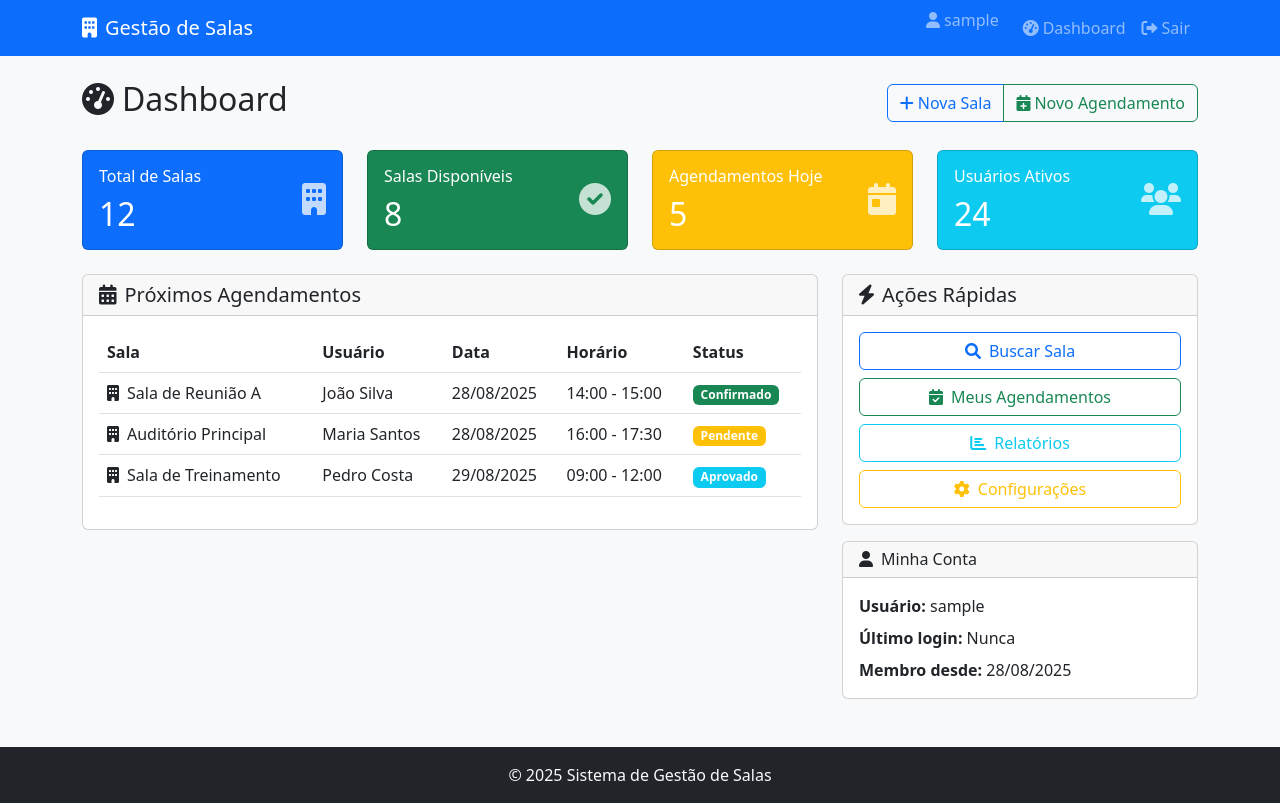
After one commit to guilhermesilveira/gestao-de-salas, a Django app: page /dashboard/ in a window 1280 px wide. The commit adds this page. Run offline with Django 5.2, Linux system fonts and the light colour scheme; the visitor is signed in with stand-in values (Sample User, id 1).

Commit message:
versao com suporte a login

```diff
--- /dev/null
+++ b/webapp/templates/webapp/base.html
@@ -0,0 +1,78 @@
+<!DOCTYPE html>
+<html lang="pt-BR">
+<head>
+    <meta charset="UTF-8">
+    <meta name="viewport" content="width=device-width, initial-scale=1.0">
+    <title>{% block title %}Gestão de Salas{% endblock %}</title>
+    <link href="https://cdn.jsdelivr.net/npm/bootstrap@5.3.0/dist/css/bootstrap.min.css" rel="stylesheet">
+    <link href="https://cdnjs.cloudflare.com/ajax/libs/font-awesome/6.0.0/css/all.min.css" rel="stylesheet">
+</head>
+<body class="bg-light">
+    <nav class="navbar navbar-expand-lg navbar-dark bg-primary">
+        <div class="container">
+            <a class="navbar-brand" href="{% url 'webapp:welcome' %}">
+                <i class="fas fa-building me-2"></i>Gestão de Salas
+            </a>
+            <button class="navbar-toggler" type="button" data-bs-toggle="collapse" data-bs-target="#navbarNav">
+                <span class="navbar-toggler-icon"></span>
+            </button>
+            <div class="collapse navbar-collapse" id="navbarNav">
+                <ul class="navbar-nav ms-auto">
+                    {% if user.is_authenticated %}
+                        <li class="nav-item">
+                            <span class="navbar-text me-3">
+                                <i class="fas fa-user me-1"></i>{{ user.username }}
+                            </span>
+                        </li>
+                        <li class="nav-item">
+                            <a class="nav-link" href="{% url 'webapp:dashboard' %}">
+                                <i class="fas fa-tachometer-alt me-1"></i>Dashboard
+                            </a>
+                        </li>
+                        <li class="nav-item">
+                            <a class="nav-link" href="{% url 'webapp:logout' %}">
+                                <i class="fas fa-sign-out-alt me-1"></i>Sair
+                            </a>
+                        </li>
+                    {% else %}
+                        <li class="nav-item">
+                            <a class="nav-link" href="{% url 'webapp:login' %}">
+                                <i class="fas fa-sign-in-alt me-1"></i>Entrar
+                            </a>
+                        </li>
+                        <li class="nav-item">
+                            <a class="nav-link" href="{% url 'webapp:register' %}">
+                                <i class="fas fa-user-plus me-1"></i>Cadastrar
+                            </a>
+                        </li>
+                    {% endif %}
+                </ul>
+            </div>
+        </div>
+    </nav>
+
+    <main class="container mt-4">
+        {% if messages %}
+            <div class="messages">
+                {% for message in messages %}
+                    <div class="alert alert-{% if message.tags == 'error' %}danger{% else %}{{ message.tags }}{% endif %} alert-dismissible fade show" role="alert">
+                        {{ message }}
+                        <button type="button" class="btn-close" data-bs-dismiss="alert"></button>
+                    </div>
+                {% endfor %}
+            </div>
+        {% endif %}
+
+        {% block content %}
+        {% endblock %}
+    </main>
+
+    <footer class="bg-dark text-light text-center py-3 mt-5">
+        <div class="container">
+            <p class="mb-0">&copy; 2025 Sistema de Gestão de Salas</p>
+        </div>
+    </footer>
+
+    <script src="https://cdn.jsdelivr.net/npm/bootstrap@5.3.0/dist/js/bootstrap.bundle.min.js"></script>
+</body>
+</html>
--- /dev/null
+++ b/webapp/templates/webapp/dashboard.html
@@ -0,0 +1,194 @@
+{% extends 'webapp/base.html' %}
+
+{% block title %}Dashboard - Gestão de Salas{% endblock %}
+
+{% block content %}
+<div class="row">
+    <div class="col-12">
+        <div class="d-flex justify-content-between align-items-center mb-4">
+            <h1 class="h2">
+                <i class="fas fa-tachometer-alt me-2"></i>Dashboard
+            </h1>
+            <div class="btn-group" role="group">
+                <button type="button" class="btn btn-outline-primary">
+                    <i class="fas fa-plus me-1"></i>Nova Sala
+                </button>
+                <button type="button" class="btn btn-outline-success">
+                    <i class="fas fa-calendar-plus me-1"></i>Novo Agendamento
+                </button>
+            </div>
+        </div>
+    </div>
+</div>
+
+<div class="row g-4">
+    <!-- Estatísticas -->
+    <div class="col-md-3">
+        <div class="card bg-primary text-white">
+            <div class="card-body">
+                <div class="d-flex justify-content-between">
+                    <div>
+                        <h6 class="card-title">Total de Salas</h6>
+                        <h2 class="mb-0">12</h2>
+                    </div>
+                    <div class="align-self-center">
+                        <i class="fas fa-building fa-2x opacity-75"></i>
+                    </div>
+                </div>
+            </div>
+        </div>
+    </div>
+
+    <div class="col-md-3">
+        <div class="card bg-success text-white">
+            <div class="card-body">
+                <div class="d-flex justify-content-between">
+                    <div>
+                        <h6 class="card-title">Salas Disponíveis</h6>
+                        <h2 class="mb-0">8</h2>
+                    </div>
+                    <div class="align-self-center">
+                        <i class="fas fa-check-circle fa-2x opacity-75"></i>
+                    </div>
+                </div>
+            </div>
+        </div>
+    </div>
+
+    <div class="col-md-3">
+        <div class="card bg-warning text-white">
+            <div class="card-body">
+                <div class="d-flex justify-content-between">
+                    <div>
+                        <h6 class="card-title">Agendamentos Hoje</h6>
+                        <h2 class="mb-0">5</h2>
+                    </div>
+                    <div class="align-self-center">
+                        <i class="fas fa-calendar-day fa-2x opacity-75"></i>
+                    </div>
+                </div>
+            </div>
+        </div>
+    </div>
+
+    <div class="col-md-3">
+        <div class="card bg-info text-white">
+            <div class="card-body">
+                <div class="d-flex justify-content-between">
+                    <div>
+                        <h6 class="card-title">Usuários Ativos</h6>
+                        <h2 class="mb-0">24</h2>
+                    </div>
+                    <div class="align-self-center">
+                        <i class="fas fa-users fa-2x opacity-75"></i>
+                    </div>
+                </div>
+            </div>
+        </div>
+    </div>
+</div>
+
+<div class="row mt-4">
+    <!-- Próximos Agendamentos -->
+    <div class="col-md-8">
+        <div class="card">
+            <div class="card-header">
+                <h5 class="mb-0">
+                    <i class="fas fa-calendar-alt me-2"></i>Próximos Agendamentos
+                </h5>
+            </div>
+            <div class="card-body">
+                <div class="table-responsive">
+                    <table class="table table-hover">
+                        <thead>
+                            <tr>
+                                <th>Sala</th>
+                                <th>Usuário</th>
+                                <th>Data</th>
+                                <th>Horário</th>
+                                <th>Status</th>
+                            </tr>
+                        </thead>
+                        <tbody>
+                            <tr>
+                                <td>
+                                    <i class="fas fa-building me-2"></i>Sala de Reunião A
+                                </td>
+                                <td>João Silva</td>
+                                <td>28/08/2025</td>
+                                <td>14:00 - 15:00</td>
+                                <td><span class="badge bg-success">Confirmado</span></td>
+                            </tr>
+                            <tr>
+                                <td>
+                                    <i class="fas fa-building me-2"></i>Auditório Principal
+                                </td>
+                                <td>Maria Santos</td>
+                                <td>28/08/2025</td>
+                                <td>16:00 - 17:30</td>
+                                <td><span class="badge bg-warning">Pendente</span></td>
+                            </tr>
+                            <tr>
+                                <td>
+                                    <i class="fas fa-building me-2"></i>Sala de Treinamento
+                                </td>
+                                <td>Pedro Costa</td>
+                                <td>29/08/2025</td>
+                                <td>09:00 - 12:00</td>
+                                <td><span class="badge bg-info">Aprovado</span></td>
+                            </tr>
+                        </tbody>
+                    </table>
+                </div>
+            </div>
+        </div>
+    </div>
+
+    <!-- Ações Rápidas -->
+    <div class="col-md-4">
+        <div class="card">
+            <div class="card-header">
+                <h5 class="mb-0">
+                    <i class="fas fa-bolt me-2"></i>Ações Rápidas
+                </h5>
+            </div>
+            <div class="card-body">
+                <div class="d-grid gap-2">
+                    <a href="#" class="btn btn-outline-primary">
+                        <i class="fas fa-search me-2"></i>Buscar Sala
+                    </a>
+                    <a href="#" class="btn btn-outline-success">
+                        <i class="fas fa-calendar-check me-2"></i>Meus Agendamentos
+                    </a>
+                    <a href="#" class="btn btn-outline-info">
+                        <i class="fas fa-chart-bar me-2"></i>Relatórios
+                    </a>
+                    <a href="#" class="btn btn-outline-warning">
+                        <i class="fas fa-cog me-2"></i>Configurações
+                    </a>
+                </div>
+            </div>
+        </div>
+
+        <!-- Informações do Usuário -->
+        <div class="card mt-3">
+            <div class="card-header">
+                <h6 class="mb-0">
+                    <i class="fas fa-user me-2"></i>Minha Conta
+                </h6>
+            </div>
+            <div class="card-body">
+                <p class="mb-2">
+                    <strong>Usuário:</strong> {{ user.username }}
+                </p>
+                <p class="mb-2">
+                    <strong>Último login:</strong> {{ user.last_login|date:"d/m/Y H:i"|default:"Nunca" }}
+                </p>
+                <p class="mb-0">
+                    <strong>Membro desde:</strong> {{ user.date_joined|date:"d/m/Y" }}
+                </p>
+            </div>
+        </div>
+    </div>
+</div>
+{% endblock %}
--- a/webapp/urls.py
+++ b/webapp/urls.py
@@ -5,4 +5,8 @@ app_name = 'webapp'
 
 urlpatterns = [
     path('', views.welcome, name='welcome'),
+    path('login/', views.user_login, name='login'),
+    path('logout/', views.user_logout, name='logout'),
+    path('register/', views.user_register, name='register'),
+    path('dashboard/', views.dashboard, name='dashboard'),
 ]
--- a/webapp/views.py
+++ b/webapp/views.py
@@ -1,8 +1,69 @@
-from django.shortcuts import render
-from django.http import HttpResponse
+from django.shortcuts import render, redirect
+from django.http import HttpResponse, HttpRequest
+from django.contrib.auth import authenticate, login, logout
+from django.contrib.auth.forms import UserCreationForm
+from django.contrib import messages
+from django.contrib.auth.decorators import login_required
 from typing import Any
 
 
-def welcome(request) -> HttpResponse:
+def welcome(request: HttpRequest) -> HttpResponse:
     """View de boas-vindas para a aplicação de gestão de salas."""
     return render(request, 'webapp/welcome.html')
+
+
+def user_login(request: HttpRequest) -> HttpResponse:
+    """View para autenticação de usuário."""
+    if request.user.is_authenticated:
+        return redirect('webapp:welcome')
+
+    if request.method == 'POST':
+        username = request.POST.get('username')
+        password = request.POST.get('password')
+
+        if username and password:
+            user = authenticate(request, username=username, password=password)
+            if user is not None:
+                login(request, user)
+                messages.success(request, f'Bem-vindo, {username}!')
+                return redirect('webapp:welcome')
+            else:
+                messages.error(request, 'Usuário ou senha inválidos.')
+        else:
+            messages.error(request, 'Por favor, preencha todos os campos.')
+
+    return render(request, 'webapp/login.html')
+
+
+def user_logout(request: HttpRequest) -> HttpResponse:
+    """View para logout do usuário."""
+    logout(request)
+    messages.success(request, 'Você foi desconectado com sucesso.')
+    return redirect('webapp:login')
+
+
+def user_register(request: HttpRequest) -> HttpResponse:
+    """View para cadastro de novo usuário."""
+    if request.user.is_authenticated:
+        return redirect('webapp:welcome')
+
+    if request.method == 'POST':
+        form = UserCreationForm(request.POST)
+        if form.is_valid():
+            user = form.save()
+            login(request, user)
+            messages.success(request, 'Conta criada com sucesso!')
+            return redirect('webapp:welcome')
+        else:
+            for error in form.errors.values():
+                messages.error(request, error)
+    else:
+        form = UserCreationForm()
+
+    return render(request, 'webapp/register.html', {'form': form})
+
+
+@login_required
+def dashboard(request: HttpRequest) -> HttpResponse:
+    """View do dashboard (apenas para usuários autenticados)."""
+    return render(request, 'webapp/dashboard.html')
```
Also changed, not shown: gestao_salas/settings.py (+8 -0 lines), webapp/templates/webapp/login.html (added, +60 -0 lines), webapp/templates/webapp/register.html (added, +114 -0 lines), webapp/templates/webapp/welcome.html (+46 -65 lines), README.md.
